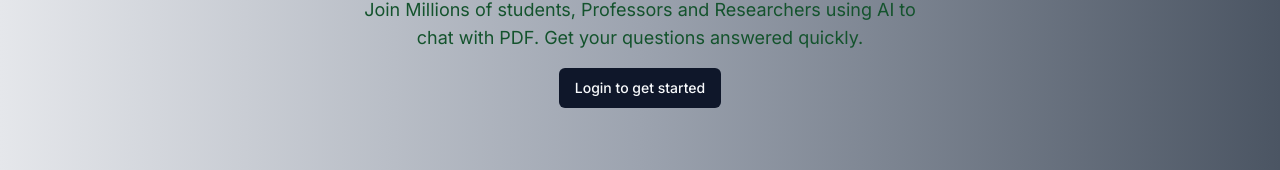
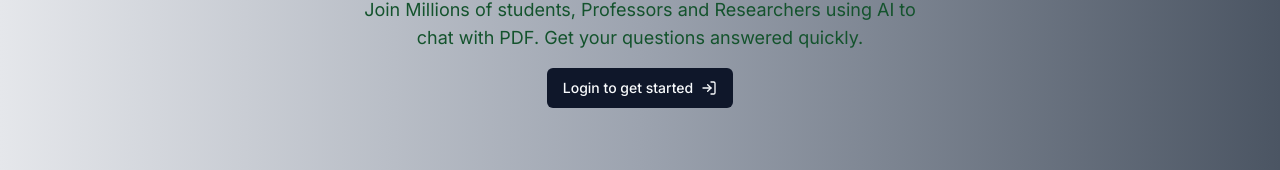
Before and after one commit to Elijah-6/chatpdf, a Next.js app: page / in a window 1280 px wide. Shown: the part 380-550 px from the top of the page. Built offline with nearby package versions, Linux system fonts and the light colour scheme; no server answers.

Commit message:
completed clerk setup

```diff
--- a/src/app/page.tsx
+++ b/src/app/page.tsx
@@ -1,6 +1,7 @@
 import { Button } from '@/components/ui/button'
 import { UserButton, auth } from '@clerk/nextjs'
 import Link from 'next/link';
+import {LogIn} from 'lucide-react';
 // import Image from 'next/image'
 
 export default function Home() {
@@ -27,7 +28,11 @@
 
           <div className="w-full mt-4">
             {isAuth ? <h1>FileUpload</h1> :
-            <Link href ="/sign-in"><Button>Login to get started</Button></Link> }
+            <Link href ="/sign-in">
+              <Button>Login to get started
+                <LogIn className='w-4 h-4 ml-2'/>
+              </Button>
+            </Link> }
           </div>
         </div>
       </div>
--- /dev/null
+++ b/src/app/sign-in/[[...sign-in]]/page.tsx
@@ -0,0 +1,7 @@
+import { SignIn } from "@clerk/nextjs";
+
+export default function Page() {
+  return <div className="absolute top-1/2 left-1/2 -translate-x-1/2 -translate-y-1/2">
+      <SignIn />
+  </div>;
+}
--- /dev/null
+++ b/src/app/sign-up/[[...sign-up]]/page.tsx
@@ -0,0 +1,7 @@
+import { SignUp } from "@clerk/nextjs";
+
+export default function Page() {
+  return <div className="absolute top-1/2 left-1/2 -translate-x-1/2 -translate-y-1/2">
+              <SignUp />
+        </div>;
+}
```
Also changed, not shown: src/lib/db/index.ts (added).
